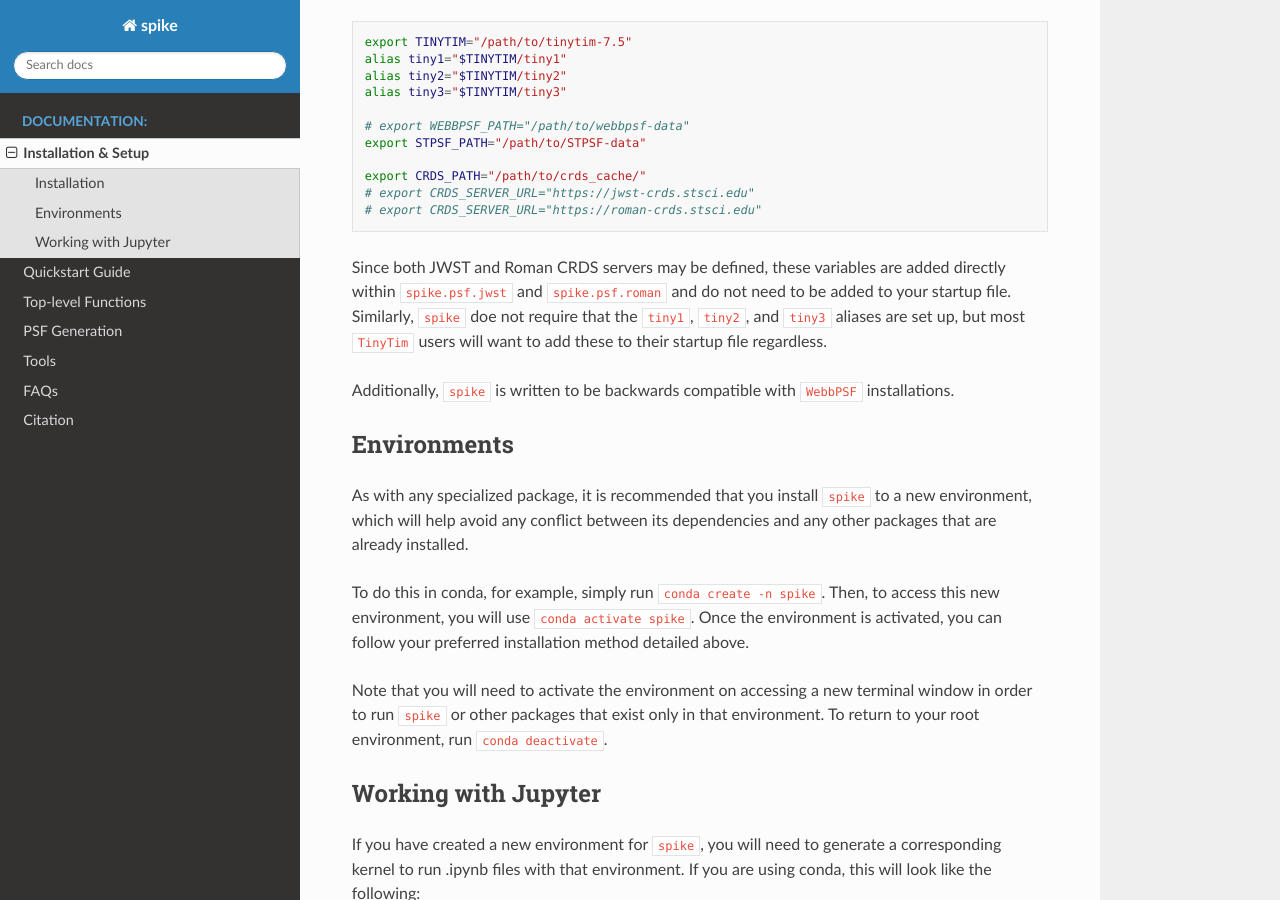
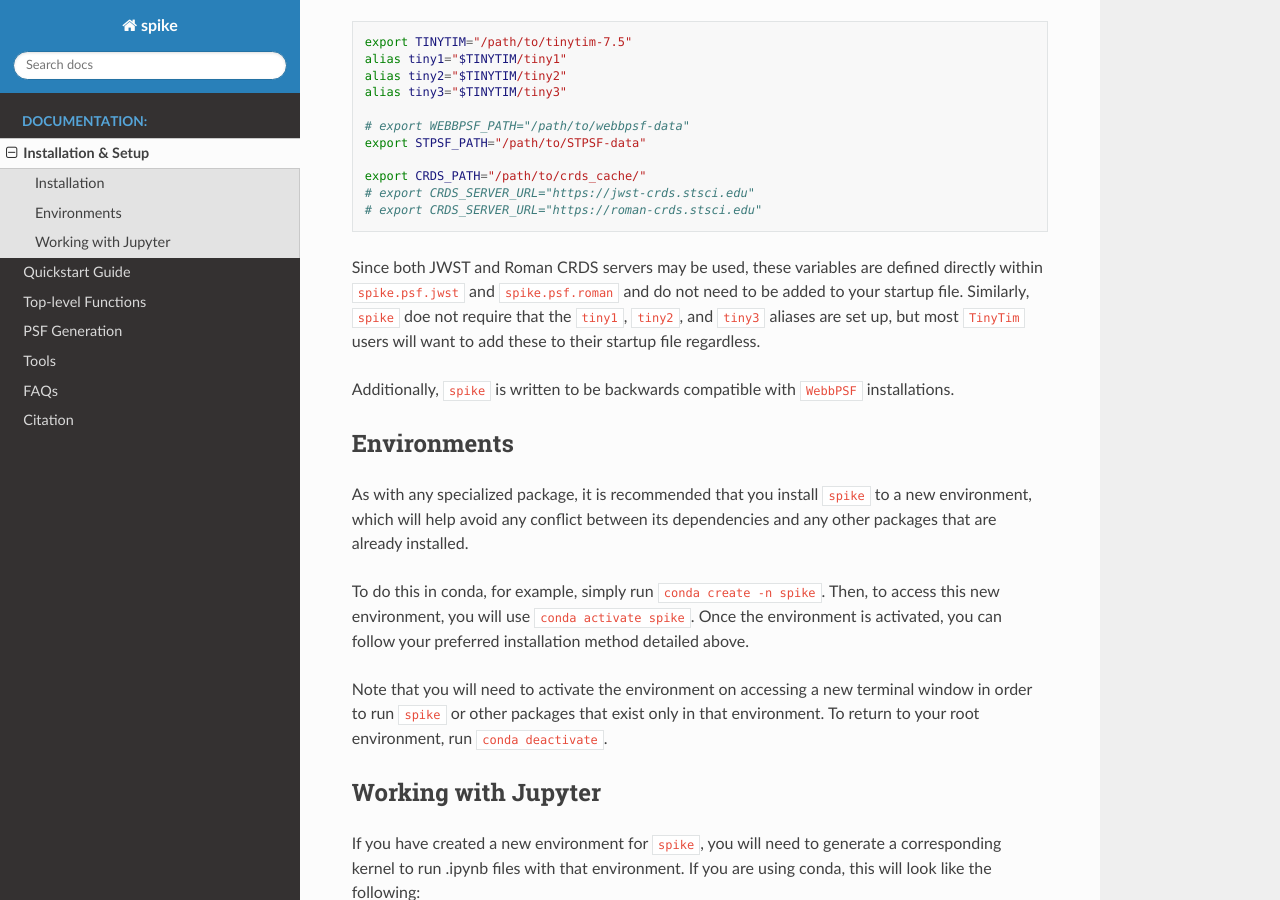
Before and after one commit to avapolzin/spike, a Sphinx documentation site: the page built from docs/install.rst, in a window 1280 px wide and 900 px high, scrolled down 969 px. Built offline with Sphinx 7.4.7 and the Read the Docs theme 3.1.0, drawn with Linux system fonts in a browser that asks for light colours; pages that are not in the unit, such as notebooks, are missing from menus.

```diff
--- a/docs/install.rst
+++ b/docs/install.rst
@@ -43,7 +43,7 @@
 	# export CRDS_SERVER_URL="https://jwst-crds.stsci.edu"
 	# export CRDS_SERVER_URL="https://roman-crds.stsci.edu"
 
-Since both JWST and Roman CRDS servers may be defined, these variables are added directly within ``spike.psf.jwst`` and ``spike.psf.roman`` and do not need to be added to your startup file. Similarly, ``spike`` doe not require that the ``tiny1``, ``tiny2``, and ``tiny3`` aliases are set up, but most ``TinyTim`` users will want to add these to their startup file regardless.
+Since both JWST and Roman CRDS servers may be used, these variables are defined directly within ``spike.psf.jwst`` and ``spike.psf.roman`` and do not need to be added to your startup file. Similarly, ``spike`` doe not require that the ``tiny1``, ``tiny2``, and ``tiny3`` aliases are set up, but most ``TinyTim`` users will want to add these to their startup file regardless.
 
 Additionally, ``spike`` is written to be backwards compatible with ``WebbPSF`` installations.
 
```
Also changed, not shown: README.md (+1 -1 lines), 1 other file.
